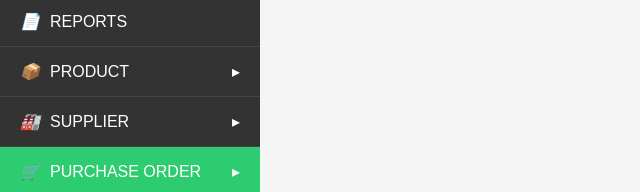
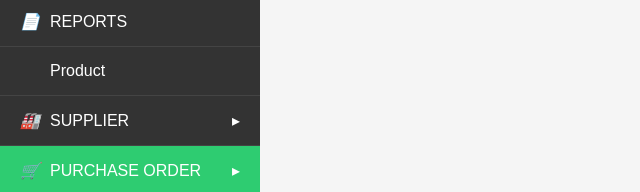
Before and after one commit to harveyyase/inventory-management-system-frontend, a plain HTML site: page Suppliers/indexAddSupplier.html in a window 1280 px wide. Shown: the part 285-477 px from the top of the page, 0-640 px from the left. Drawn offline with Linux system fonts and the light colour scheme.

Commit message:
Update indexAddSupplier.html

```diff
--- a/Suppliers/indexAddSupplier.html
+++ b/Suppliers/indexAddSupplier.html
@@ -40,15 +40,18 @@
         </li>
 
         <!-- Product Menu Item -->
+        <!-- Product Dropdown -->
         <li class="menu-item">
-            <a href="#" class="menu-link">
-                <i>📦</i> PRODUCT
-                <span class="arrow">▸</span>
+            <a href="#" class="menu-link" id="product-link">
+                <i class="fa fa-cogs"></i> Product
+                <span class="arrow"><i class="fa fa-chevron-down"></i></span>
             </a>
-            <div class="submenu">
-                <!-- Submenu items would go here -->
-            </div>
+        <ul class="submenu" id="product-submenu">
+            <li class="submenu-item" id="view-product">View Products</li>
+            <li class="submenu-item" id="add-product">Add Product</li>
+        </ul>
         </li>
+
 
         <!-- Supplier Menu Item -->
         <li class="menu-item">
```
